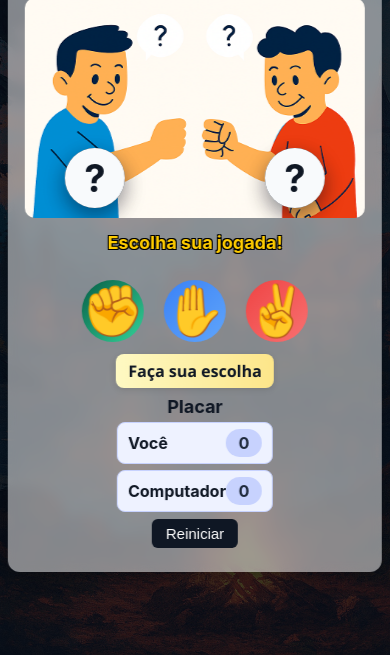
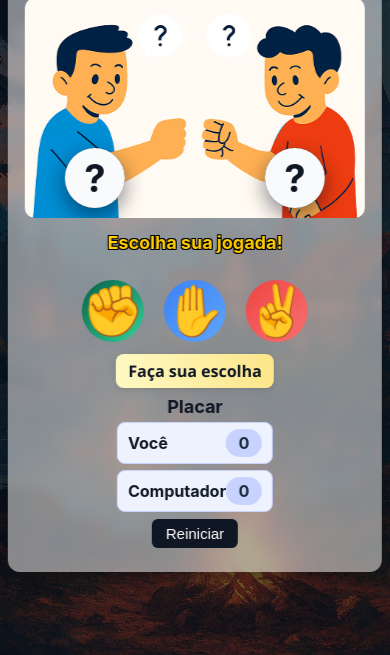
Before and after one commit to xandescott/jokenpo, a website: page index.html in a window 390 px wide. Shown: the part 189-844 px from the top of the page. Drawn offline with Linux system fonts and the light colour scheme.

Commit message:
Update styles.css

```diff
--- a/styles.css
+++ b/styles.css
@@ -12,6 +12,8 @@
 html, body { height: 100%; margin: 0; }
 
 body {
+  position: relative;
+  z-index: 0;
   background: linear-gradient(180deg, #061022, #04111b);
   display: flex;
   align-items: center;
@@ -841,6 +843,11 @@ body::before {
     background-color: black; /* fallback */
   }
 
+  body::before {
+    background: none; /* remove a camada escura */
+    content: none; /* desativa completamente */
+  }
+
   .controls.two-column {
     display: flex;
     flex-direction: column;
```
